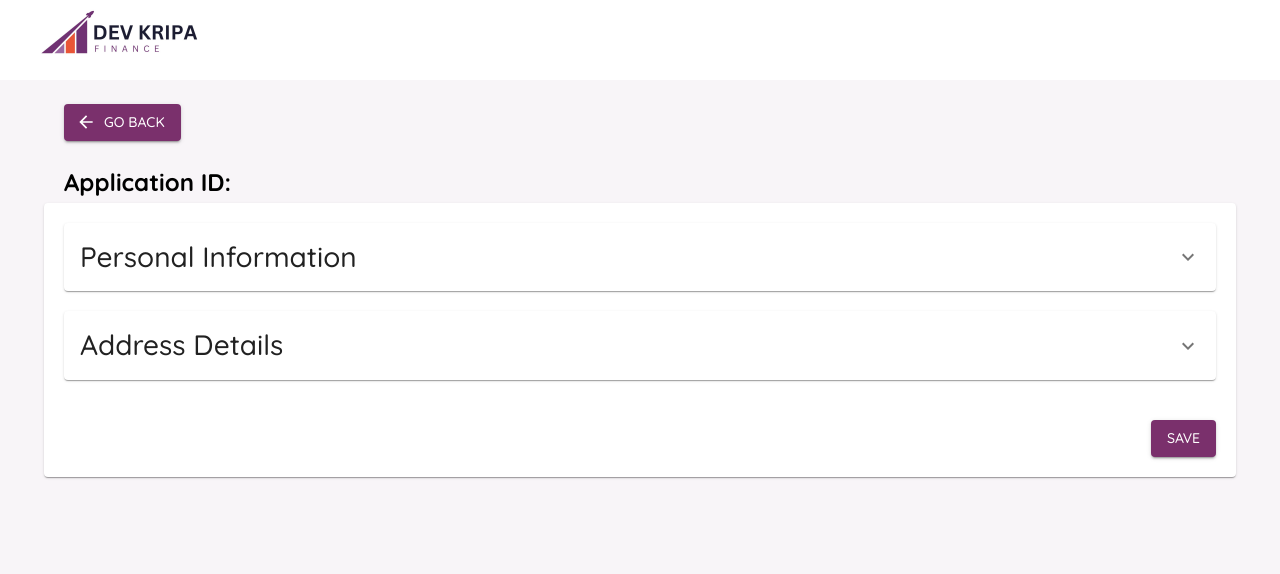
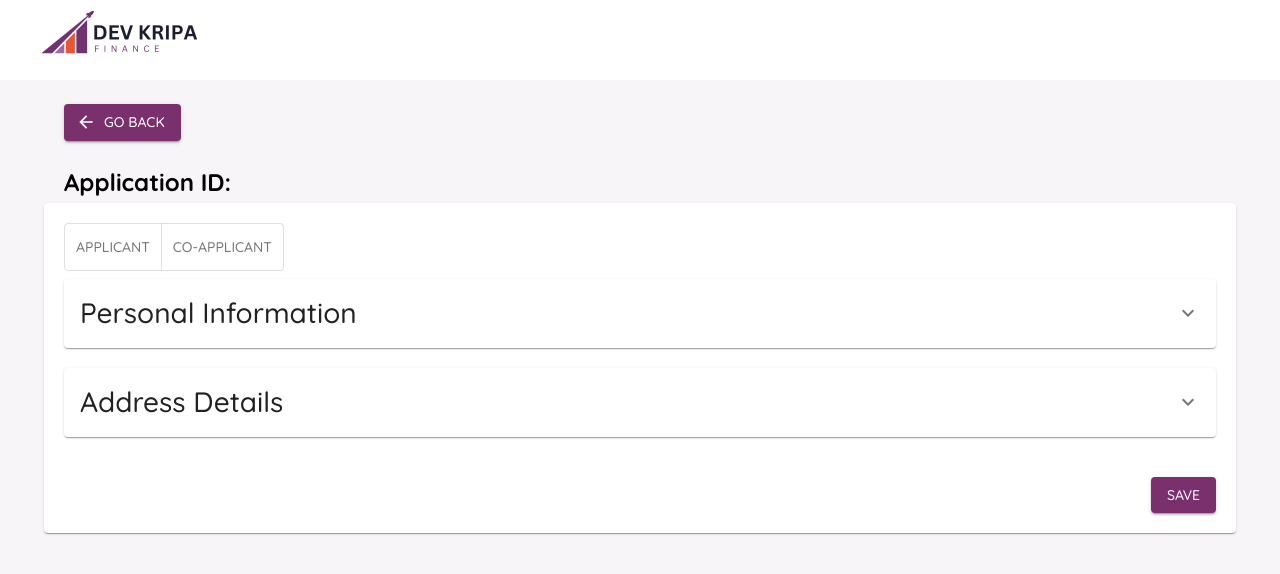
Before and after one commit to cybiteOfficial/Dk_finance_frontend, a React (Create React App) app: page /applicant/customer/details in a window 1280 px wide. Shown: the top 574 px of the page. Built offline with nearby package versions, Linux system fonts and the light colour scheme.

Commit message:
base url changed

```diff
--- a/src/blocks/CustomerForm.js
+++ b/src/blocks/CustomerForm.js
@@ -6,20 +6,16 @@ import {
   AccordionSummary,
   Box,
   Button,
-  FormControl,
   Grid,
-  InputLabel,
-  MenuItem,
   Paper,
-  Select,
-  TextField,
   Typography,
   Divider,
   Input,
-  InputAdornment
+  ToggleButtonGroup,
+  ToggleButton,
 } from "@mui/material";
 
-import { ArrowBack, ExpandLess, ExpandMore,Star } from "@mui/icons-material";
+import { ArrowBack, ExpandLess, ExpandMore, Star } from "@mui/icons-material";
 import { useNavigate } from "react-router-dom";
 
 import { useDispatch, useSelector } from "react-redux";
@@ -30,7 +26,12 @@ import {
   removeCustomerData,
   updateCustomerDataThunk,
 } from "../redux/reducers/dashboard/dashboard-reducer";
-import { capitalize, errText, hasErrors, logFormData } from "../components/Common";
+import {
+  capitalize,
+  errText,
+  hasErrors,
+  logFormData,
+} from "../components/Common";
 import InputValidation from "../components/InputValidation";
 import SnackToast from "../components/Snackbar";
 
@@ -60,9 +61,9 @@ const fieldsToExtract = [
   "applicant",
   "current_address",
   "permanent_address",
-  "applicant",
   "description",
   "comment",
+  "role",
 ];
 const excludedFields = [
   "profile_photo",
@@ -77,7 +78,7 @@ const excludedFields = [
   "comment",
   "is_current",
   "is_permanent",
-  "customer"
+  "customer",
 ];
 const residenceStateOptions = [
   { value: "owned", label: "Owned" },
@@ -88,7 +89,7 @@ const residenceStateOptions = [
   { value: "govtProvided", label: "Govt Provided" },
 ];
 
-const  residenceTypeOptions  =[
+const residenceTypeOptions = [
   { value: "independentHouse", label: "Independent House" },
   { value: "flat", label: "Flat" },
   { value: "slum", label: "Slum" },
@@ -170,6 +171,8 @@ const CustomerForm = () => {
   const [permanentAddressSameAsCurrent, setPermanentAddressSameAsCurrent] =
     useState(false);
 
+  const [role, setRole] = useState(personInformation.role);
+
   // State for cropped image
   const [croppedImage, setCroppedImage] = useState(
     selectedCustomer?.profile_photo
@@ -185,10 +188,6 @@ const CustomerForm = () => {
     current: {},
     permanent: {},
   });
-
-  useEffect(() => {
-    console.log("errObject", errObject);
-  }, [errObject]);
 
   useEffect(() => {
     if (permanentAddressSameAsCurrent) {
@@ -417,11 +416,10 @@ const CustomerForm = () => {
       delete addressFields.permanent.is_current;
       delete addressFields.permanent.is_permanent;
       delete addressFields.permanent.customer;
-      personInformation.role =
-        customerDetails.length === 0 ? "applicant" : "co_applicant";
     }
 
     const bodyFormData = new FormData();
+    personInformation.role = role;
     bodyFormData.append("profile_photo", personInformation.profile_photo);
 
     const customer_data = { ...personInformation, application_id: appId };
@@ -464,6 +462,13 @@ const CustomerForm = () => {
   const handlePermanentAddressSameAsCurrent = () => {
     setPermanentAddressSameAsCurrent(!permanentAddressSameAsCurrent);
   };
+
+  const handleRoleChange = (event, newRole) => {
+    if (newRole !== null) {
+      setRole(newRole);
+    }
+  };
+
   const handlePermanentAddressChange = (fieldName) => (event) => {
     const { value } = event.target;
     setAddressFields((prevState) => ({
@@ -605,6 +610,27 @@ const CustomerForm = () => {
       </Box>
 
       <Paper style={{ width: "90%", padding: 20, margin: "auto" }}>
+        <Box
+          display="flex"
+          flexDirection="row"
+          alignItems="center"
+          gap={"1rem"}
+          mb={1}
+        >
+          <ToggleButtonGroup
+            value={role}
+            exclusive
+            onChange={handleRoleChange}
+            aria-label="user role"
+          >
+            <ToggleButton value="applicant" aria-label="applicant">
+              Applicant
+            </ToggleButton>
+            <ToggleButton value="co_applicant" aria-label="co-applicant">
+              Co-Applicant
+            </ToggleButton>
+          </ToggleButtonGroup>
+        </Box>
         <form onSubmit={handlePersonalSubmit}>
           <Accordion style={{ marginBottom: 20 }}>
             <AccordionSummary
@@ -925,7 +951,7 @@ const CustomerForm = () => {
                               : field === "distance_from_branch"
                               ? errText.alphaNumeric
                               : field === "address_line_1" ||
-                                field === "address_line_2"||
+                                field === "address_line_2" ||
                                 field === "address_line_3"
                               ? errText.validAddress
                               : field === "state" || field === "city"
--- a/src/blocks/Login.js
+++ b/src/blocks/Login.js
@@ -28,7 +28,7 @@ export const LoginPage = () => {
   const navigate = useNavigate();
 
   const [loggedInUser, setLoggedInUser] = useState({
-    email: "",
+    username: "",
     password: "",
   });
   const [err, setErr] = useState({
@@ -199,14 +199,14 @@ export const LoginPage = () => {
                         color={theme.palette.primary.main}
                         weight={500}
                       >
-                        Email
+                        username
                       </StyledTypography>
                       <StyledTextField
                         variant="outlined"
                         required
                         fullWidth
-                        id="email"
-                        name="email"
+                        id="username"
+                        name="username"
                         onChange={handleLoginChange}
                       />
                     </Box>
--- a/src/components/InputValidation.js
+++ b/src/components/InputValidation.js
@@ -146,6 +146,8 @@ const InputValidation = ({
       event.preventDefault();
     }
   };
+
+
   return type === "select" ? (
     <>
       <InputLabel>
@@ -203,6 +205,7 @@ const InputValidation = ({
         }}
         name={name}
         onBlur={handleBlur}
+        onFocus={(e) => e.target.addEventListener("wheel", function (e) { e.preventDefault() }, { passive: false })}
         onInput={type === "date" ? handleInput : undefined}
         onKeyPress={type === "number" ? handleKeyPress : undefined}
         error={error}
--- a/src/redux/services/auth/auth-services.js
+++ b/src/redux/services/auth/auth-services.js
@@ -2,7 +2,7 @@ import axios from "axios";
 import mockData from "../../../mocks/data.json";
 
 // Define your base API URL
-export const baseURL = "http://15.206.203.204";
+export const baseURL = "http://13.232.141.127";
 
 // Create an instance of axios with the base URL set
 const api = axios.create({
--- a/src/redux/services/dashboard/dashboard-services.js
+++ b/src/redux/services/dashboard/dashboard-services.js
@@ -4,7 +4,7 @@
 import axios from "axios";
 import mockCustomers from "../../../mocks/customers.json";
 // Define your base API URL
-const baseURL = "http://15.206.203.204/api/v1";
+const baseURL = "http://13.232.141.127/api/v1";
 const getAllAplicants = "/applicants/";
 const updateCustomer = "/customers";
 const  getLoanEndpoint = "/loan_details";
```
Lines whose indentation alone changed are shown as unchanged.
